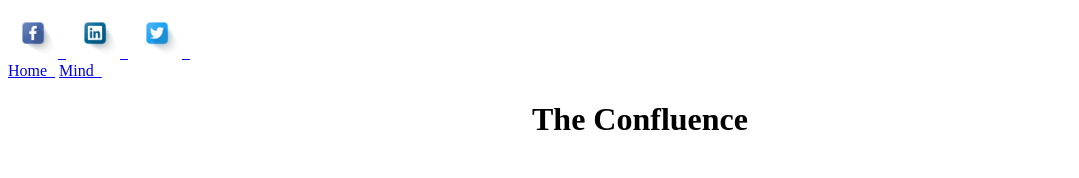
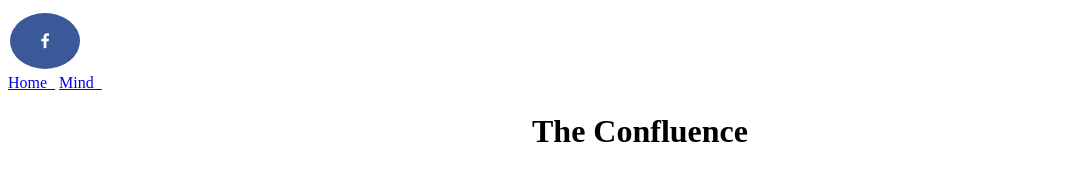
Before and after one commit to muleyrohit/muleyrohit.github.io, a plain HTML site: page index.html in a window 1280 px wide. Shown: the top 178 px of the page, without its empty margins (0-1079 px from the left). Drawn offline with Linux system fonts and the light colour scheme.

Commit message:
Main4.21

```diff
--- a/index.html
+++ b/index.html
@@ -7,16 +7,22 @@
 
     <link href="./style.css" type="text/css" rel="stylesheet">
 
+    <link href="https://cdnjs.cloudflare.com/ajax/libs/font-awesome/4.7.0/css/font-awesome.min.css" rel="stylesheet">
+
   </head>
 
 
   <body>
 
-    <nav>
+      <a href="https://www.facebook.com/rohitmuley21" target="_blank" class="fa fa-facebook"></a>
+
+
+
+<!-- <nav>
       <a href="https://www.facebook.com/rohitmuley21" target="_blank"><img src="./fb.png" class="social">&nbsp&nbsp</a>
       <a href="https://www.linkedin.com/in/rohitjmuley/" target="_blank"><img src="./linkedin.png" class="social">&nbsp&nbsp</a>
       <a href="https://www.twitter.com/rjmuley" target="_blank"><img src="./twitter.png" class="social">&nbsp&nbsp</a>
-    </nav>
+    </nav> -->
 
     <!-- Navigation For project pages experiment-->
 
--- a/style.css
+++ b/style.css
@@ -27,3 +27,18 @@ p {
          margin: 0px;
          overflow: hidden;
         }
+
+.fa {
+    padding: 20px;
+    font-size: 30px;
+    width: 30px;
+    text-align: center;
+    text-decoration: none;
+    margin: 5px 2px;
+    border-radius: 50%;
+}
+
+.fa-facebook {
+    background: #3B5998;
+    color: white;
+    }
```
Also changed, not shown: 3 other files.
